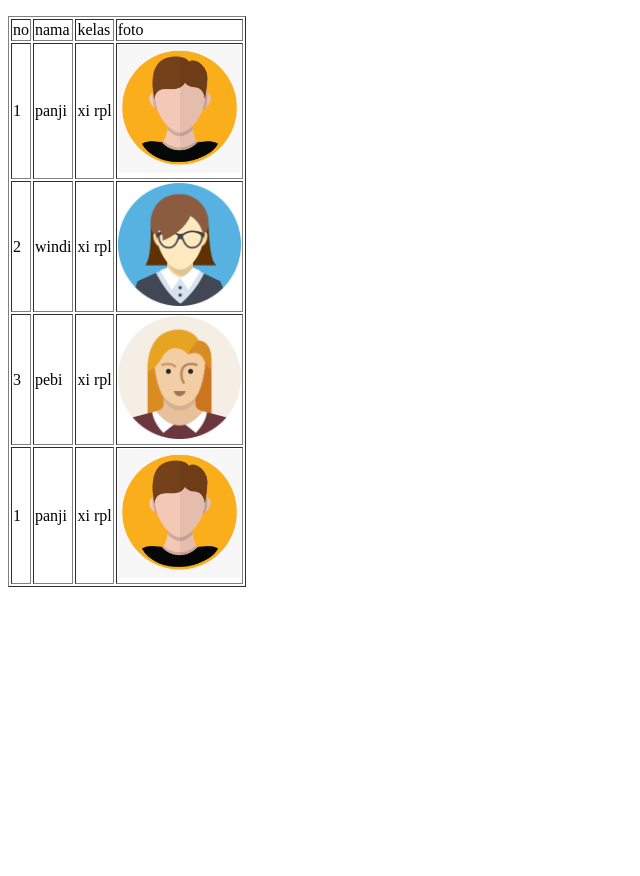
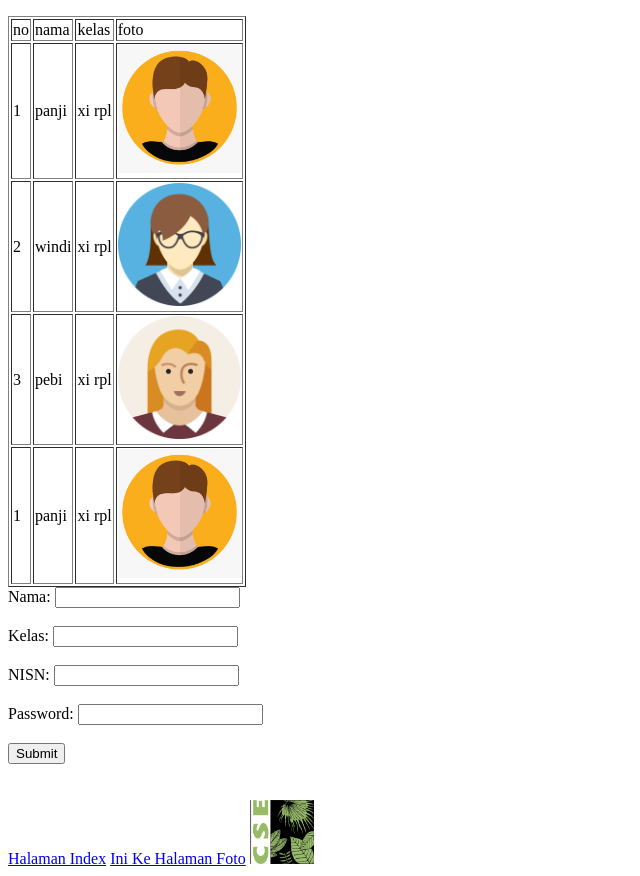
Before and after one commit to VirtualRez21/XI-RPL, a plain HTML site: page pebi.html in a window 1280 px wide. Shown: the part 105-981 px from the top of the page, without its empty margins (0-640 px from the left). Before the commit the page ends 800 px from the top, so only its background shows below. Drawn offline with Linux system fonts and the light colour scheme.

Commit message:
Add files via upload

```diff
--- a/pebi.html
+++ b/pebi.html
@@ -88,5 +88,34 @@
 		</tr>
 	</table>
 
+	<form>
+		<label>Nama: </label>
+		<input type="text" name="">
+
+		<br><br>
+
+		<label>Kelas: </label>
+		<input type="text" name="">
+
+		<br><br>
+
+		<label>NISN: </label>
+		<input type="number" name="">
+
+		<br><br>
+
+		<label>Password: </label>
+		<input type="password" name="">
+
+		<br><br>
+
+		<input type="submit" name="">
+	</form>
+
+	<br><br>
+
+	<a href="index.html">Halaman Index</a>
+	<a href="newTab/foto.html" target="_blank">Ini Ke Halaman Foto</a>
+	<a href="flexbox.html"> <img src="a.png" width="64px"> </a>
  </body>
  </html>
```
